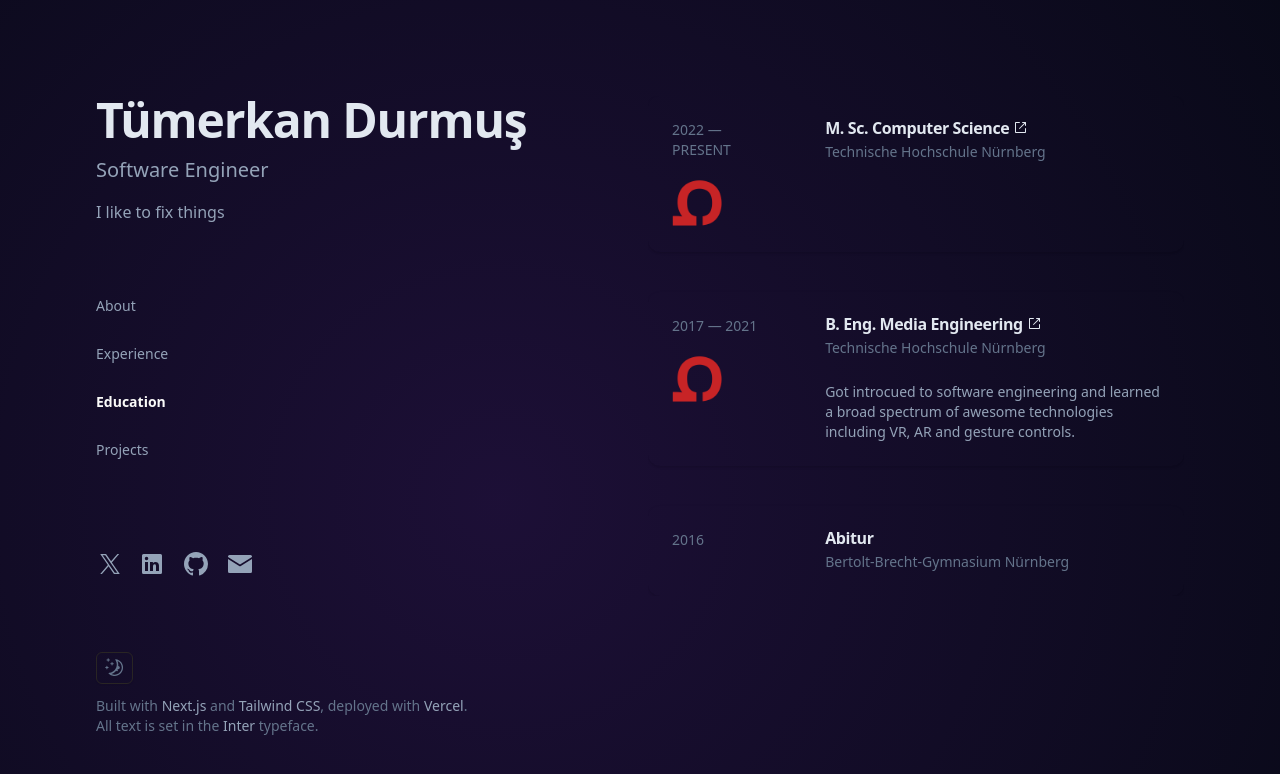
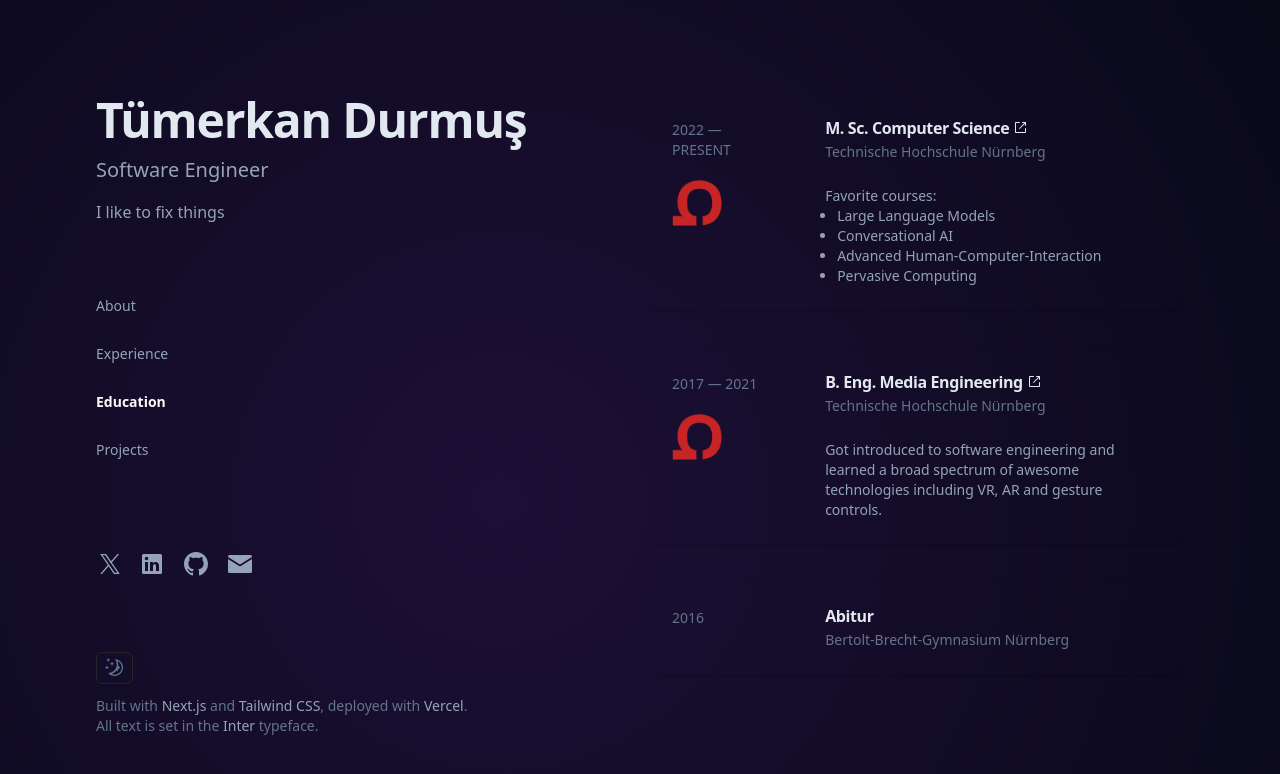
Before and after one commit to tuemerkan/tuemerkan.dev, a Next.js app: page /education in a window 1280 px wide. Shown: the top 774 px of the page. Built offline with nearby package versions, Linux system fonts and the light colour scheme.

Commit message:
add info

```diff
--- a/app/education/page.tsx
+++ b/app/education/page.tsx
@@ -12,7 +12,7 @@ import Image from 'next/image'
 
 export default function Education() {
   return (
-    <div className="group/list flex flex-col gap-10 items-center overflow-y-auto no-scrollbar">
+    <div className="group/list flex flex-col gap-10 items-center overflow-y-auto no-scrollbar pb-1">
       <a
         href="https://www.th-nuernberg.de/studiengang/informatik-msc/"
         target="_blank"
@@ -38,6 +38,15 @@ export default function Education() {
               </CardTitle>
               <CardDescription>Technische Hochschule Nürnberg</CardDescription>
             </CardHeader>
+            <CardContent>
+              <p>Favorite courses:</p>
+              <ul className="list-disc pl-3">
+                <li>Large Language Models</li>
+                <li>Conversational AI</li>
+                <li>Advanced Human-Computer-Interaction</li>
+                <li>Pervasive Computing</li>
+              </ul>
+            </CardContent>
           </div>
         </Card>
       </a>
@@ -68,7 +77,7 @@ export default function Education() {
             </CardHeader>
             <CardContent>
               <p>
-                Got introcued to software engineering and learned a broad
+                Got introduced to software engineering and learned a broad
                 spectrum of awesome technologies including VR, AR and gesture
                 controls.
               </p>
--- a/app/experience/page.tsx
+++ b/app/experience/page.tsx
@@ -16,7 +16,7 @@ export default function Experience() {
   const { theme } = useTheme()
 
   return (
-    <div className="group/list flex flex-col gap-10 items-center overflow-y-auto scroll no-scrollbar">
+    <div className="group/list pb-1 flex flex-col gap-10 items-center overflow-y-auto scroll no-scrollbar">
       <Card className="w-full grid grid-cols-7 ">
         <div className="col-span-2">
           <CardHeader className="text-sm text-slate-500">
--- a/app/projects/page.tsx
+++ b/app/projects/page.tsx
@@ -13,7 +13,7 @@ import Image from 'next/image'
 export default function Projects() {
   return (
     <>
-      <div className="group/list flex flex-col gap-10 items-center overflow-y-auto scroll no-scrollbar">
+      <div className="group/list pb-1 flex flex-col gap-10 items-center overflow-y-auto scroll no-scrollbar">
         <a href="https://getrespondo.com" target="_blank">
           <Card className="flex">
             <Image
```
